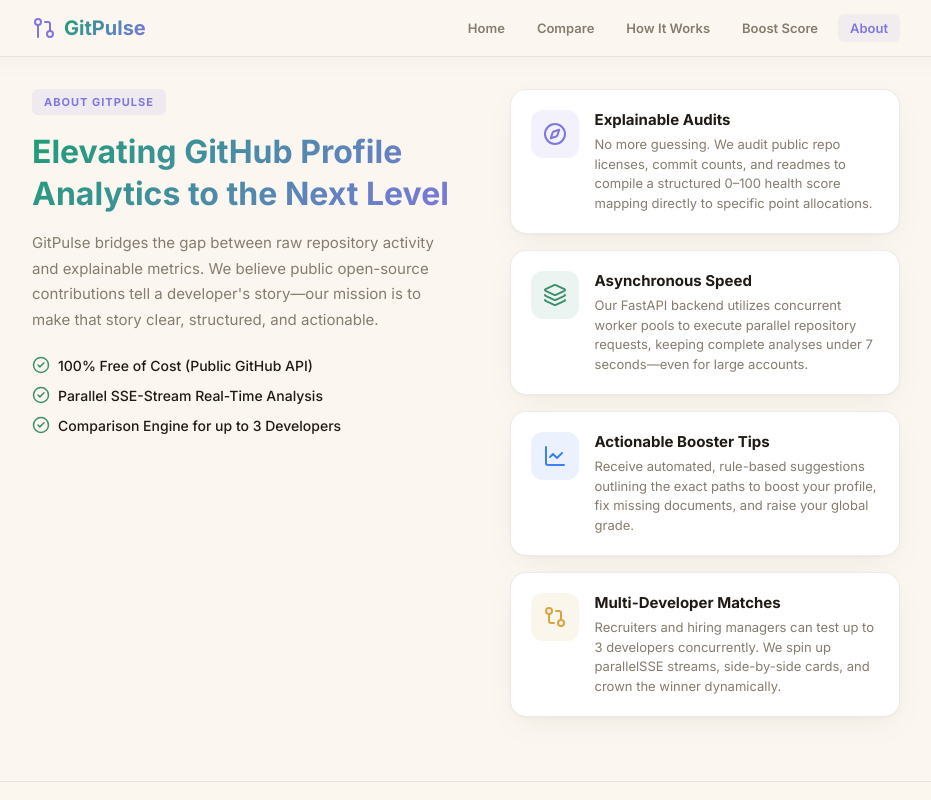
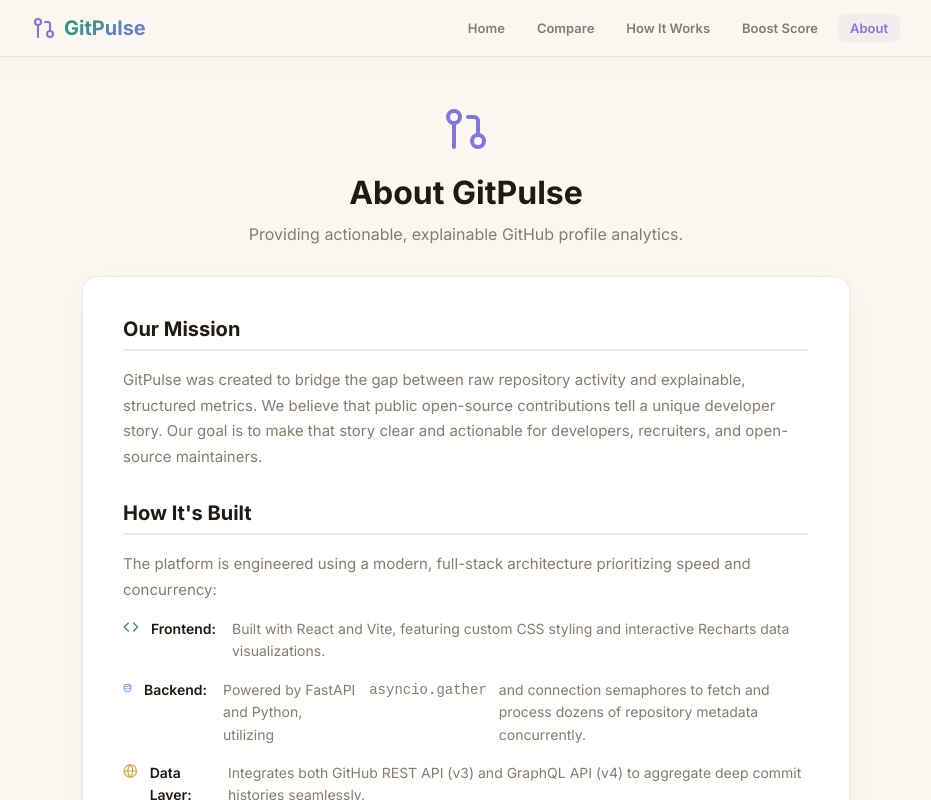
Before and after one commit to pullayithrisha/GitPulse, a React app in the folder frontend/: page / in a window 1280 px wide. Both pictures are taken after a click on the item "About". Shown: the top 800 px of the page, without its empty margins (174-1105 px from the left). Built offline with nearby package versions, Linux system fonts and the light colour scheme; the HTML template or start-up script is replaced by a standard one.

Commit message:
Fix EmptyState title, simplify About view UI, remove footer text

```diff
--- a/frontend/src/App.css
+++ b/frontend/src/App.css
@@ -1009,121 +1009,74 @@
   color: var(--text-muted);
 }
 
-/* REDESIGNED ABOUT VIEW */
-.about-container {
-  max-width: 900px;
+/* SIMPLE ABOUT VIEW */
+.about-container-simple {
+  max-width: 800px;
   margin: 0 auto;
-  padding: 32px 16px 64px 16px;
+  padding: 48px 16px 80px 16px;
+  text-align: center;
 }
 
-.about-split-layout {
-  display: grid;
-  grid-template-columns: 1fr;
-  gap: 40px;
-  align-items: flex-start;
+.about-header-simple {
+  margin-bottom: 32px;
 }
 
-@media (min-width: 768px) {
-  .about-split-layout {
-    grid-template-columns: 1.1fr 1fr;
-    gap: 48px;
-  }
+.about-title-simple {
+  font-size: 32px;
+  font-weight: 700;
+  margin-bottom: 12px;
+  color: var(--text-main);
 }
 
-.about-header-column {
+.about-subtitle-simple {
+  font-size: 16px;
+  color: var(--text-muted);
+}
+
+.about-content-simple {
+  padding: 40px;
+  text-align: left;
   display: flex;
   flex-direction: column;
-  gap: 16px;
+  gap: 32px;
 }
 
-.about-badge {
-  display: inline-block;
-  width: fit-content;
-  background-color: rgba(127, 119, 221, 0.1);
-  color: #7F77DD;
-  font-size: 11px;
+.about-section-simple h3 {
+  font-size: 20px;
   font-weight: 700;
-  letter-spacing: 1px;
-  padding: 6px 12px;
-  border-radius: 6px;
+  color: var(--text-main);
+  margin-bottom: 16px;
+  border-bottom: 2px solid var(--card-border);
+  padding-bottom: 8px;
 }
 
-.about-main-heading {
-  font-size: 32px;
-  font-weight: 700;
-  line-height: 1.3;
-  color: var(--text-main);
-  background: var(--accent-gradient);
-  -webkit-background-clip: text;
-  -webkit-text-fill-color: transparent;
-}
-
-.about-mission {
+.about-section-simple p {
   font-size: 15px;
   line-height: 1.7;
   color: var(--text-muted);
 }
 
-.about-key-features-list {
-  display: flex;
-  flex-direction: column;
-  gap: 12px;
-  margin-top: 8px;
-}
-
-.about-key-feature-item {
-  display: flex;
-  align-items: center;
-  gap: 8px;
-  font-size: 14px;
-  font-weight: 500;
-  color: var(--text-main);
-}
-
-.about-cards-column {
+.about-list-simple {
+  list-style: none;
   display: flex;
   flex-direction: column;
   gap: 16px;
+  margin-top: 16px;
 }
 
-.about-detail-card {
+.about-list-simple li {
+  font-size: 14px;
+  line-height: 1.6;
+  color: var(--text-muted);
   display: flex;
-  gap: 16px;
-  padding: 20px;
-  background: #FFFFFF;
+  align-items: flex-start;
+  gap: 12px;
 }
 
-.about-detail-card:hover {
-  transform: none;
-  box-shadow: var(--shadow-premium);
-}
-
-.about-detail-icon {
-  width: 48px;
-  height: 48px;
-  border-radius: 12px;
-  display: flex;
-  align-items: center;
-  justify-content: center;
-  flex-shrink: 0;
-}
-
-.about-detail-icon.purple { background-color: rgba(127, 119, 221, 0.1); color: #7F77DD; }
-.about-detail-icon.green { background-color: rgba(63, 143, 111, 0.1); color: var(--success); }
-.about-detail-icon.blue { background-color: rgba(59, 130, 246, 0.1); color: #3B82F6; }
-.about-detail-icon.amber { background-color: rgba(217, 164, 65, 0.1); color: var(--warning); }
-
-.about-detail-text h4 {
-  font-size: 15px;
-  font-weight: 700;
-  margin-bottom: 6px;
+.about-list-simple strong {
   color: var(--text-main);
-}
-
-.about-detail-text p {
-  font-size: 13px;
-  line-height: 1.5;
-  color: var(--text-muted);
+  font-weight: 600;
+  margin-right: 4px;
 }
 
 /* HOW IT WORKS SECTION EXPANSION */
--- a/frontend/src/App.jsx
+++ b/frontend/src/App.jsx
@@ -476,9 +476,6 @@
           <span className="footer-copyright">
             &copy; {new Date().getFullYear()} GitPulse. All rights reserved.
           </span>
-          <span className="footer-status">
-            Powered by GitHub Public REST &amp; GraphQL APIs
-          </span>
         </div>
       </footer>
     </div>
--- a/frontend/src/components/AboutView.jsx
+++ b/frontend/src/components/AboutView.jsx
@@ -1,95 +1,50 @@
 import React from 'react';
-import {
-  Compass,
-  Layers,
-  LineChart,
-  GitCompare,
-  CheckCircle2
-} from 'lucide-react';
+import { GitPullRequest, Code, Database, Globe } from 'lucide-react';
 
 function AboutView() {
   return (
-    <div className="about-container">
-      <div className="about-split-layout">
-        {/* Left Column: Heading and Platform Concept */}
-        <div className="about-header-column">
-          <div className="about-badge">ABOUT GITPULSE</div>
-          <h2 className="about-main-heading">
-            Elevating GitHub Profile Analytics to the Next Level
-          </h2>
-          <p className="about-mission">
-            GitPulse bridges the gap between raw repository activity and explainable metrics. We believe public open-source contributions tell a developer's story—our mission is to make that story clear, structured, and actionable.
-          </p>
-          <div className="about-key-features-list">
-            <div className="about-key-feature-item">
-              <CheckCircle2 size={18} color="#3F8F6F" />
-              <span>100% Free of Cost (Public GitHub API)</span>
-            </div>
-            <div className="about-key-feature-item">
-              <CheckCircle2 size={18} color="#3F8F6F" />
-              <span>Parallel SSE-Stream Real-Time Analysis</span>
-            </div>
-            <div className="about-key-feature-item">
-              <CheckCircle2 size={18} color="#3F8F6F" />
-              <span>Comparison Engine for up to 3 Developers</span>
-            </div>
-          </div>
+    <div className="about-container-simple">
+      <div className="about-header-simple">
+        <GitPullRequest size={48} color="#7F77DD" style={{ marginBottom: '16px' }} />
+        <h2 className="about-title-simple">About GitPulse</h2>
+        <p className="about-subtitle-simple">Providing actionable, explainable GitHub profile analytics.</p>
       </div>
 
-        {/* Right Column: Platform Advantage Cards */}
-        <div className="about-cards-column">
-          {/* Card 1 */}
-          <div className="glass-card about-detail-card">
-            <div className="about-detail-icon purple">
-              <Compass size={24} />
-            </div>
-            <div className="about-detail-text">
-              <h4>Explainable Audits</h4>
+      <div className="about-content-simple glass-card">
+        <section className="about-section-simple">
+          <h3>Our Mission</h3>
           <p>
-                No more guessing. We audit public repo licenses, commit counts, and readmes to compile a structured 0–100 health score mapping directly to specific point allocations.
+            GitPulse was created to bridge the gap between raw repository activity and explainable, structured metrics. We believe that public open-source contributions tell a unique developer story. Our goal is to make that story clear and actionable for developers, recruiters, and open-source maintainers.
           </p>
-            </div>
-          </div>
+        </section>
 
-          {/* Card 2 */}
-          <div className="glass-card about-detail-card">
-            <div className="about-detail-icon green">
-              <Layers size={24} />
-            </div>
-            <div className="about-detail-text">
-              <h4>Asynchronous Speed</h4>
+        <section className="about-section-simple">
+          <h3>How It's Built</h3>
           <p>
-                Our FastAPI backend utilizes concurrent worker pools to execute parallel repository requests, keeping complete analyses under 7 seconds—even for large accounts.
+            The platform is engineered using a modern, full-stack architecture prioritizing speed and concurrency:
           </p>
-            </div>
-          </div>
+          <ul className="about-list-simple">
+            <li>
+              <Code size={18} color="#3F8F6F" />
+              <strong>Frontend:</strong> Built with React and Vite, featuring custom CSS styling and interactive Recharts data visualizations.
+            </li>
+            <li>
+              <Database size={18} color="#3B82F6" />
+              <strong>Backend:</strong> Powered by FastAPI and Python, utilizing <code>asyncio.gather</code> and connection semaphores to fetch and process dozens of repository metadata concurrently.
+            </li>
+            <li>
+              <Globe size={18} color="#D9A441" />
+              <strong>Data Layer:</strong> Integrates both GitHub REST API (v3) and GraphQL API (v4) to aggregate deep commit histories seamlessly.
+            </li>
+          </ul>
+        </section>
 
-          {/* Card 3 */}
-          <div className="glass-card about-detail-card">
-            <div className="about-detail-icon blue">
-              <LineChart size={24} />
-            </div>
-            <div className="about-detail-text">
-              <h4>Actionable Booster Tips</h4>
+        <section className="about-section-simple">
+          <h3>Free & Open Source</h3>
           <p>
-                Receive automated, rule-based suggestions outlining the exact paths to boost your profile, fix missing documents, and raise your global grade.
+            GitPulse operates entirely free of charge. By leveraging public GitHub API endpoints, we ensure that every developer can audit their profile and gain actionable insights without any barriers.
           </p>
-            </div>
-          </div>
-
-          {/* Card 4 */}
-          <div className="glass-card about-detail-card">
-            <div className="about-detail-icon amber">
-              <GitCompare size={24} />
-            </div>
-            <div className="about-detail-text">
-              <h4>Multi-Developer Matches</h4>
-              <p>
-                Recruiters and hiring managers can test up to 3 developers concurrently. We spin up parallelSSE streams, side-by-side cards, and crown the winner dynamically.
-              </p>
-            </div>
-          </div>
-        </div>
+        </section>
       </div>
     </div>
   );
--- a/frontend/src/components/EmptyState.jsx
+++ b/frontend/src/components/EmptyState.jsx
@@ -1,10 +1,13 @@
-import { AlertCircle, Ghost, Network } from 'lucide-react';
+import { AlertCircle, Ghost, Network, Search } from 'lucide-react';
 
 function EmptyState({ type, message, onRetry }) {
   let Icon = AlertCircle;
   let title = "Oops! Something went wrong.";
 
-  if (type === 'error') {
+  if (type === 'empty') {
+    Icon = Search;
+    title = "Ready to Analyze";
+  } else if (type === 'error') {
     if (message.toLowerCase().includes('not found')) {
       Icon = Ghost;
       title = "User Not Found";
```
Lines whose indentation alone changed are shown as unchanged.
